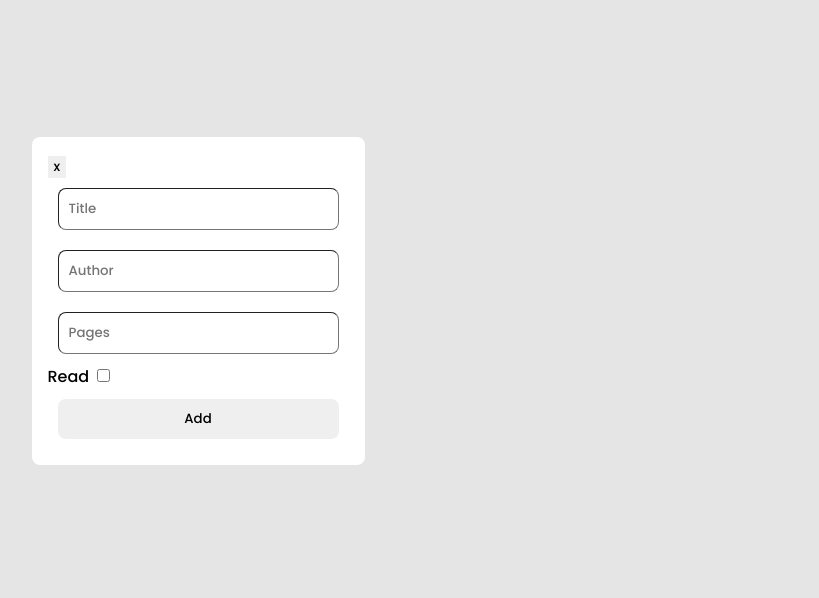
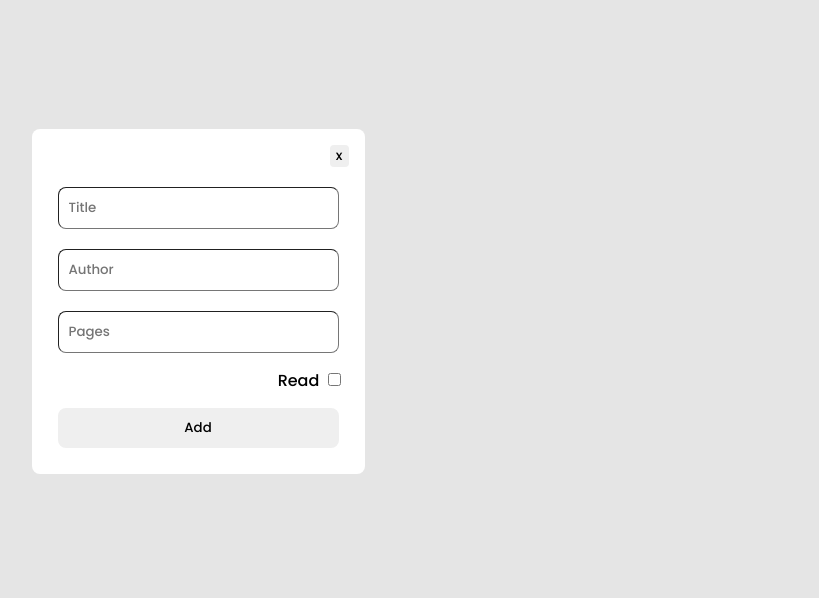
Before and after one commit to pdtru/library, a plain HTML site: page index.html in a window 1280 px wide. Both pictures are taken after a click on the button "Add new book". Shown: the part 99-697 px from the top of the page, without its empty margins (442-1261 px from the left). Drawn offline with Linux system fonts and the light colour scheme.

Commit message:
Update modal styles

```diff
--- a/index.html
+++ b/index.html
@@ -26,8 +26,8 @@
 
     <div class="modal-container">
       <dialog data-modal class="modal">
-        <button data-close-modal class="close-modal-button">x</button>
         <form class="add-book-form">
+          <button data-close-modal class="close-modal-button">x</button>
           <input
             class="input"
             type="text"
@@ -52,7 +52,7 @@
             required
             max="10000"
           />
-          <div>
+          <div class="read-check-container">
             <label>Read</label>
             <input type="checkbox" />
           </div>
--- a/styles.css
+++ b/styles.css
@@ -46,7 +46,10 @@ body {
 }
 
 .close-modal-button {
+  margin-bottom: 10px;
+  align-self: flex-end;
   border-style: none;
+  border-radius: 4px;
 }
 
 .input {
@@ -54,6 +57,11 @@ body {
   border-radius: 8px;
   padding: 10px;
   margin: 10px;
+}
+
+.read-check-container {
+  align-self: flex-end;
+  margin: 5px;
 }
 
 .add-book-button {
```
